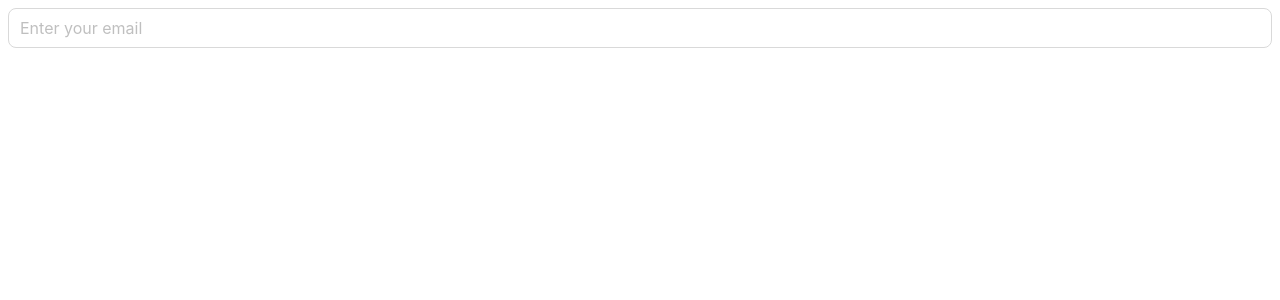
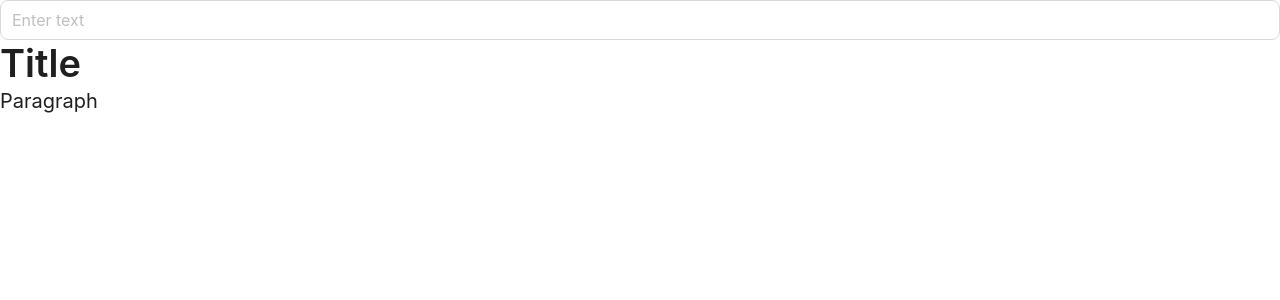
Before and after one commit to etherealelement/brello-frontend, a React (Vite) app: page / in a window 1280 px wide. Shown: the top 300 px of the page. Built offline with nearby package versions, Linux system fonts and the light colour scheme.

Commit message:
feat: typograpghy-ui

```diff
--- a/index.html
+++ b/index.html
@@ -19,6 +19,9 @@
   <link rel="icon" href="/icon-%MODE%.svg" type="image/svg+xml">
   <link rel="icon" href="/favicon.ico" sizes="any"><!-- 32×32 -->
   <link rel="apple-touch-icon" href="/apple-touch-icon.png"><!-- 180×180 -->
+  <link rel="preconnect" href="https://fonts.googleapis.com">
+<link rel="preconnect" href="https://fonts.gstatic.com" crossorigin>
+<link href="https://fonts.googleapis.com/css2?family=Inter:wght@100..900&display=swap" rel="stylesheet">
 </head>
 <body>
 <div id="root"></div>
--- a/src/app/App.tsx
+++ b/src/app/App.tsx
@@ -1,11 +1,13 @@
 import {createEffect, createEvent, createStore, sample} from "effector"
 import {useList, useUnit} from "effector-react"
-import { TextField } from "@/shared/ui"
+import { TextField, TitleComponent, ParagraphComponent } from "@/shared/ui"
 
 function App() {
   return (
     <>
-    <TextField></TextField>
+    <TextField placeholder="Enter text" size="large"></TextField>
+    <TitleComponent children="Title"></TitleComponent>
+    <ParagraphComponent children="Paragraph" fontSize="20px"></ParagraphComponent>
     </>
   )}
 
--- a/src/index.css
+++ b/src/index.css
@@ -0,0 +1,48 @@
+/* http://meyerweb.com/eric/tools/css/reset/
+   v2.0 | 20110126
+   License: none (public domain)
+*/
+
+html, body, div, span, applet, object, iframe,
+h1, h2, h3, h4, h5, h6, p, blockquote, pre,
+a, abbr, acronym, address, big, cite, code,
+del, dfn, em, img, ins, kbd, q, s, samp,
+small, strike, strong, sub, sup, tt, var,
+b, u, i, center,
+dl, dt, dd, ol, ul, li,
+fieldset, form, label, legend,
+table, caption, tbody, tfoot, thead, tr, th, td,
+article, aside, canvas, details, embed,
+figure, figcaption, footer, header, hgroup,
+menu, nav, output, ruby, section, summary,
+time, mark, audio, video {
+	margin: 0;
+	padding: 0;
+	border: 0;
+	font-size: 100%;
+	font: inherit;
+	vertical-align: baseline;
+}
+/* HTML5 display-role reset for older browsers */
+article, aside, details, figcaption, figure,
+footer, header, hgroup, menu, nav, section {
+	display: block;
+}
+body {
+	line-height: 1;
+}
+ol, ul {
+	list-style: none;
+}
+blockquote, q {
+	quotes: none;
+}
+blockquote:before, blockquote:after,
+q:before, q:after {
+	content: '';
+	content: none;
+}
+table {
+	border-collapse: collapse;
+	border-spacing: 0;
+}
--- a/src/main.tsx
+++ b/src/main.tsx
@@ -1,7 +1,7 @@
 import React from 'react'
 import ReactDOM from 'react-dom/client'
 import App from './app/App.tsx'
-
+import './index.css';
 ReactDOM.createRoot(document.getElementById('root')!).render(
   <React.StrictMode>
     <App />
--- a/src/shared/ui/Input/Input.tsx
+++ b/src/shared/ui/Input/Input.tsx
@@ -1,4 +1,9 @@
 import {Input} from "antd";
 
 
-export const TextField = () => <Input placeholder="Enter your email" size="large" />;
+type InputProps = {
+  placeholder: string
+  size: "large" | "middle" | "small"
+}
+
+export const TextField = ({placeholder, size}: InputProps) => <Input placeholder={placeholder} size={size} />;
--- a/src/shared/ui/index.ts
+++ b/src/shared/ui/index.ts
@@ -1 +1,3 @@
 export {TextField} from "./Input/Input";
+export {TitleComponent} from "./typography/Title/Title";
+export {ParagraphComponent} from "./typography/Paragraph/Paragraph";
--- /dev/null
+++ b/src/shared/ui/typography/Paragraph/Paragraph.tsx
@@ -0,0 +1,11 @@
+import React from 'react';
+import { Typography } from 'antd';
+
+const {Paragraph} = Typography;
+
+type ParagraphProps = {
+  children: React.ReactNode;
+  fontSize?: string;
+}
+
+export const ParagraphComponent = ({children, fontSize}: ParagraphProps) => <Paragraph style={{fontSize}}>{children}</Paragraph>
--- a/src/shared/ui/typography/Title/Title.tsx
+++ b/src/shared/ui/typography/Title/Title.tsx
@@ -1,9 +1,11 @@
 import { Typography } from 'antd';
+import styles from "./styles.module.scss";
 
 const {Title} = Typography;
 
 type TitleProps = {
   children: React.ReactNode
+  fontSize?: string;
 }
 
-export const TitleComponent = ({children}: TitleProps) => <Title>{children}</Title>
+export const TitleComponent = ({children, fontSize}: TitleProps) => <Title className={styles.title} style={{fontSize}}>{children}</Title>
--- /dev/null
+++ b/src/shared/ui/typography/Title/styles.module.scss
@@ -0,0 +1,3 @@
+.title {
+  margin-bottom: 0 !important;
+}
```
